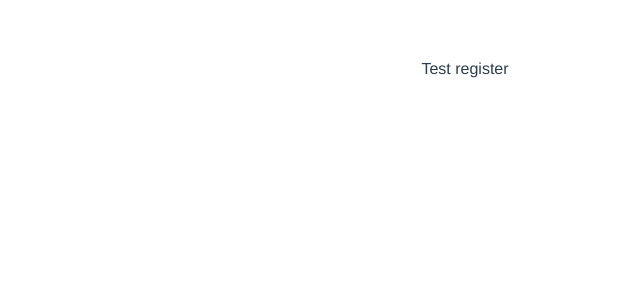
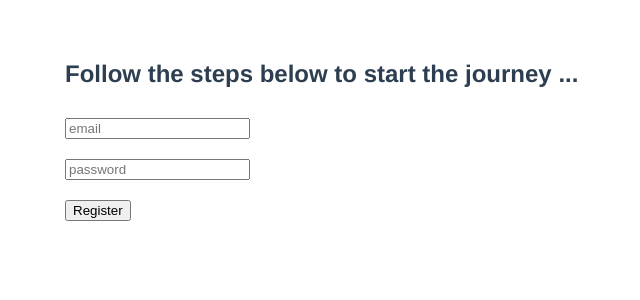
Before and after one commit to Darono87/TourAdvisor, a Vue app in the folder Frontend/tour_advisor/: page / in a window 1280 px wide. Shown: the top 300 px of the page, without its empty margins (175-815 px from the left). Built offline with nearby package versions, Linux system fonts and the light colour scheme.

Commit message:
Basic communication during registration Front->Backend

```diff
--- a/Frontend/tour_advisor/src/App.vue
+++ b/Frontend/tour_advisor/src/App.vue
@@ -18,10 +18,9 @@ export default {
 <style>
 #app {
   font-family: Avenir, Helvetica, Arial, sans-serif;
-  -webkit-font-smoothing: antialiased;
-  -moz-osx-font-smoothing: grayscale;
-  text-align: center;
   color: #2c3e50;
+  max-width:800px;
+  margin: auto;
   margin-top: 60px;
 }
 </style>
--- a/Frontend/tour_advisor/src/components/RegisterTab.vue
+++ b/Frontend/tour_advisor/src/components/RegisterTab.vue
@@ -1,15 +1,46 @@
 <template>
  <div>
-   Test register
+   <h2>Follow the steps below to start the journey ...</h2>
+   <input type = "text" v-model="email" name = "email" id = "register-email" placeholder="email">
+   <br>
+   <input type = "password" v-model="password" name = "password" id = "register-password" placeholder="password">
+   <br>
+   <input @click="register" type = "submit" id="register-submit" value="Register">
+   <div>{{serverText}}</div>
  </div>
 </template>
 
 <script>
+
+import AS from "../services/AuthenticationService"
+
 export default {
-  name: 'ReigsterTab'
+  name: 'ReigsterTab',
+  data(){
+    return{
+      email: '',
+      password: '',
+      serverText: ''
+    };
+  },
+  methods:{
+    async register(){
+      let message = await AS.register({
+        email: this.email,
+        password: this.password
+      });
+      this.serverText = message.data.message;
+    }
+  }
 }
 </script>
 
 <style scoped>
-
+input{
+  margin-top: 10px;
+  margin-bottom: 10px;
+}
+form{
+  text-align: center;
+}
 </style>
--- /dev/null
+++ b/Frontend/tour_advisor/src/services/API.js
@@ -0,0 +1,7 @@
+import axios from "axios"
+
+export default ()=>{
+  return axios.create({
+    baseURL: 'http://localhost:3000/'
+  });
+}
--- /dev/null
+++ b/Frontend/tour_advisor/src/services/AuthenticationService.js
@@ -0,0 +1,9 @@
+import API from "./API"
+
+export default {
+
+  register(data){
+    return API().post("register",data);
+  }
+
+};
```
Also changed, not shown: 1 other file (tests, documents, lock files or other folders).
